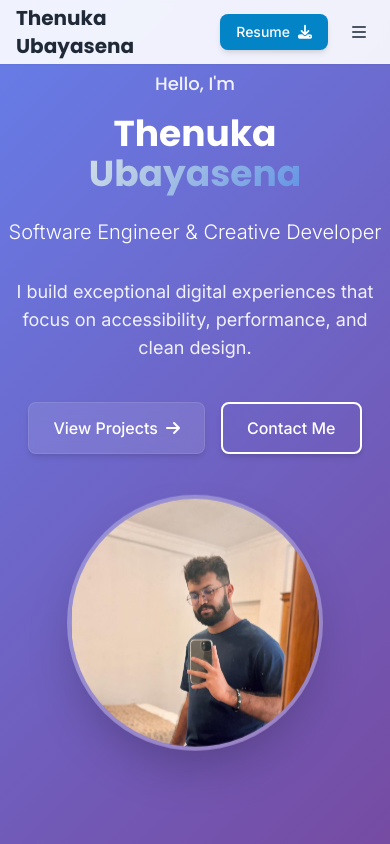
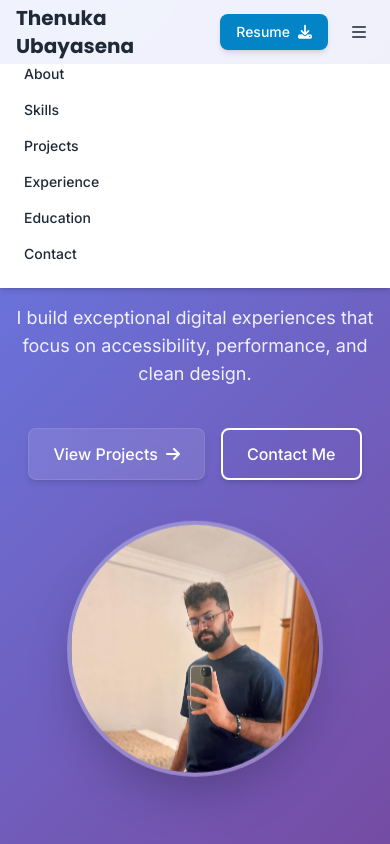
Before and after one commit to thenukaubayasena/thenuka-portfolio, a plain HTML site: page index.html in a window 390 px wide. Both pictures are taken after a click on the button 359 px from the left and 32 px from the top of the page. Shown: the top 844 px of the page. Drawn offline with nearby package versions, Linux system fonts and the light colour scheme.

Commit message:
Update index.html

```diff
--- a/index.html
+++ b/index.html
@@ -194,14 +194,10 @@
     <div class="container mx-auto px-4 sm:px-6 lg:px-8">
       <div class="flex items-center justify-between h-16">
         <div class="flex items-center gap-3">
-          <!-- <div class="w-8 h-8 rounded-lg bg-primary-600 flex items-center justify-center">
-            <svg xmlns="http://www.w3.org/2000/svg" class="h-5 w-5 text-white" viewBox="0 0 20 20" fill="currentColor">
-              <path fill-rule="evenodd" d="M12.316 3.051a1 1 0 01.633 1.265l-4 12a1 1 0 11-1.898-.632l4-12a1 1 0 011.265-.633zM5.707 6.293a1 1 0 010 1.414L3.414 10l2.293 2.293a1 1 0 11-1.414 1.414l-3-3a1 1 0 010-1.414l3-3a1 1 0 011.414 0zm8.586 0a1 1 0 011.414 0l3 3a1 1 0 010 1.414l-3 3a1 1 0 11-1.414-1.414L16.586 10l-2.293-2.293a1 1 0 010-1.414z" clip-rule="evenodd" />
-            </svg>
-          </div> -->
           <h1 class="text-xl font-bold">Thenuka Ubayasena</h1>
         </div>
 
+        <!-- Desktop Nav -->
         <nav class="hidden md:flex items-center space-x-8">
           <a href="#about" class="nav-link text-sm font-medium">About</a>
           <a href="#skills" class="nav-link text-sm font-medium">Skills</a>
@@ -211,28 +207,36 @@
           <a href="#contact" class="nav-link text-sm font-medium">Contact</a>
         </nav>
 
+        <!-- Right Section -->
         <div class="flex items-center gap-4">
-          <!-- <button id="theme-toggle" class="mode-toggle p-2 rounded-full hover:bg-gray-100 dark:hover:bg-dark-700">
-            <i class="fas fa-moon text-gray-600 dark:text-yellow-400"></i>
-          </button> -->
-
-          <!-- Resume Download Button -->
+          <!-- Resume Button -->
           <a href="assets/Thenuka Ubayasena - SE Intern CV.pdf" download
             class="bg-primary-600 hover:bg-primary-700 text-white px-4 py-2 rounded-lg text-sm font-medium transition-colors flex items-center shadow-md hover:shadow-lg transition-shadow">
             <span>Resume</span>
             <i class="fas fa-download ml-2"></i>
           </a>
 
-          <button class="md:hidden p-2 rounded-lg hover:bg-gray-100 dark:hover:bg-dark-700">
+          <!-- Mobile Menu Button -->
+          <button id="menu-toggle" class="md:hidden p-2 rounded-lg hover:bg-gray-100 dark:hover:bg-dark-700">
             <i class="fas fa-bars text-gray-600 dark:text-gray-300"></i>
           </button>
         </div>
       </div>
     </div>
+
+    <!-- Mobile Menu (hidden by default) -->
+    <nav id="mobile-menu" class="hidden md:hidden flex-col space-y-4 px-6 pb-6 bg-white dark:bg-dark-800 shadow-md">
+      <a href="#about" class="block text-sm font-medium">About</a>
+      <a href="#skills" class="block text-sm font-medium">Skills</a>
+      <a href="#projects" class="block text-sm font-medium">Projects</a>
+      <a href="#experience" class="block text-sm font-medium">Experience</a>
+      <a href="#education" class="block text-sm font-medium">Education</a>
+      <a href="#contact" class="block text-sm font-medium">Contact</a>
+    </nav>
   </header>
 
   <!-- Hero Section -->
-  <section class="min-h-screen flex items-center pt-16 pb-20 gradient-bg text-white relative overflow-hidden">
+  <section class="min-h-screen flex items-center pt-24 md:pt-16 pb-20 gradient-bg text-white relative overflow-hidden">
     <div class="blob blob-1"></div>
     <div class="blob blob-2"></div>
 
@@ -260,7 +264,7 @@
         <div class="flex-1 flex justify-center animate-float">
           <div class="relative w-64 h-64 sm:w-80 sm:h-80 lg:w-96 lg:h-96 rounded-full overflow-hidden border-4 border-white/20 shadow-2xl glass-effect">
             <img src="assets/images/thenuka.jpg"
-                 alt="Thenuka Ubayasena" class="w-full h-full object-cover">
+                alt="Thenuka Ubayasena" class="w-full h-full object-cover">
           </div>
         </div>
       </div>
@@ -926,6 +930,13 @@
   </footer>
 
   <script>
+    // Script to toggle menu
+    const menuBtn = document.getElementById("menu-toggle");
+    const mobileMenu = document.getElementById("mobile-menu");
+
+    menuBtn.addEventListener("click", () => {
+      mobileMenu.classList.toggle("hidden");
+    });
     // Dark mode toggle functionality
     const themeToggle = document.getElementById('theme-toggle');
     const icon = themeToggle.querySelector('i');
```
